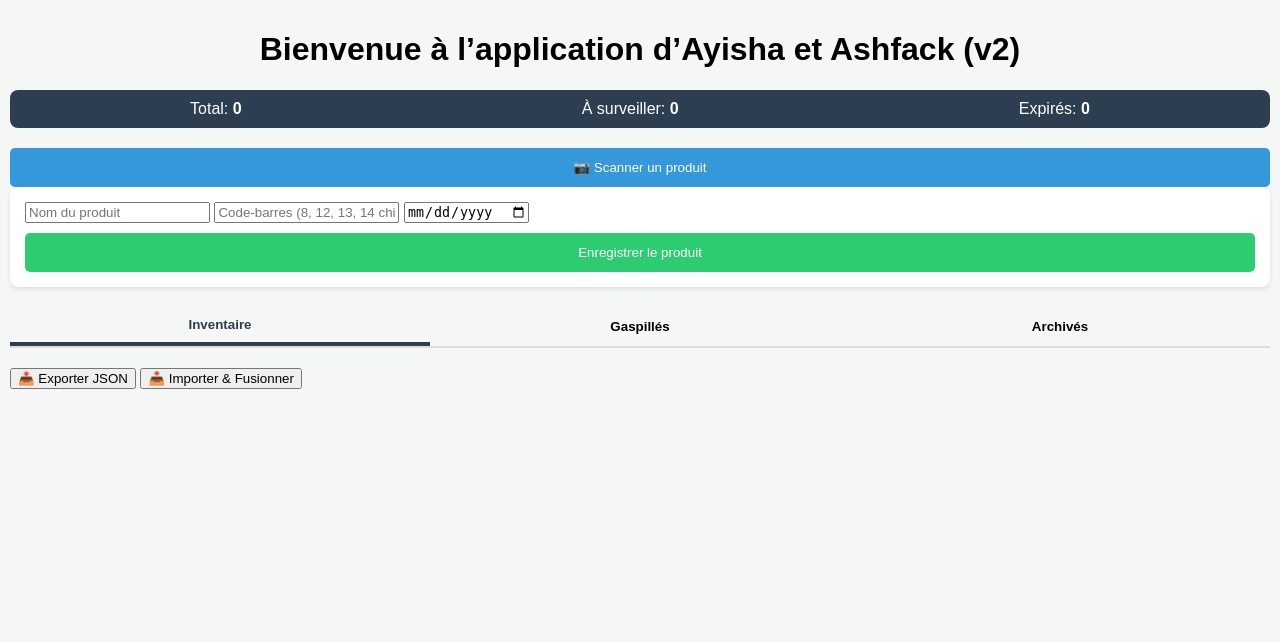
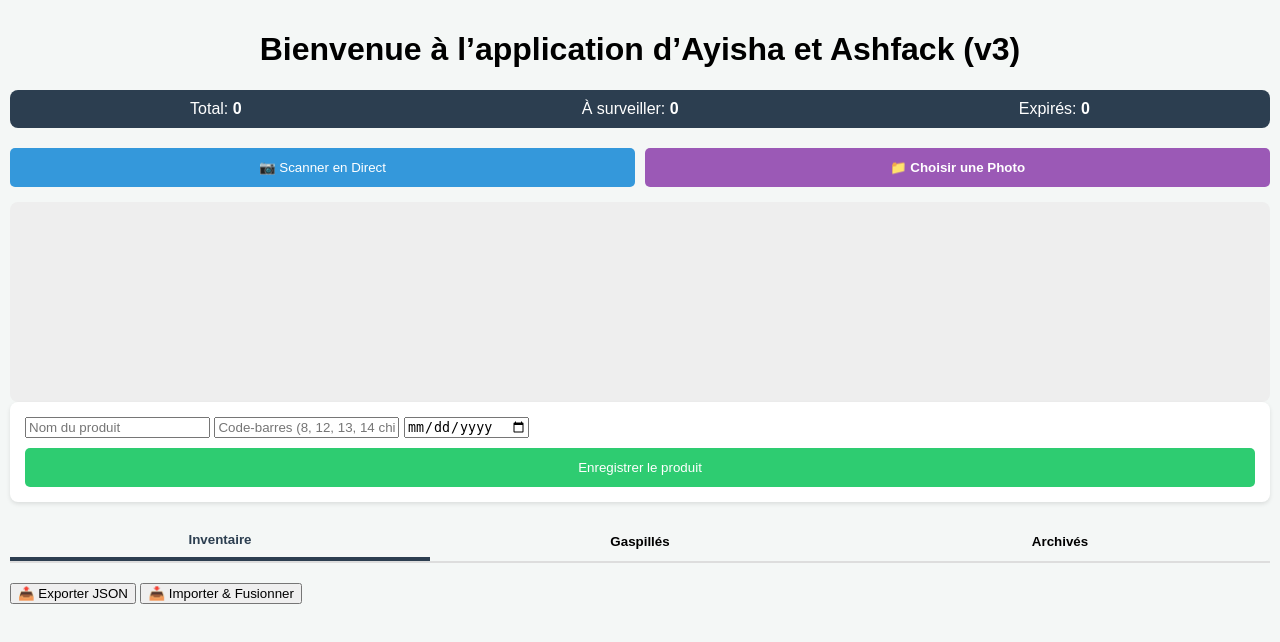
Before and after one commit to ashfack/poc-inventaire-scanner, a Flask app: page / in a window 1280 px wide. Shown: the top 642 px of the page. Run offline with Flask 3, Linux system fonts and the light colour scheme.

Commit message:
Dual input scan mode

```diff
--- a/static/css/style.css
+++ b/static/css/style.css
@@ -17,4 +17,28 @@ header { text-align: center; margin-bottom: 20px; }
 .btn-primary { width: 100%; background: #3498db; color: white; border: none; padding: 12px; border-radius: 5px; }
 .btn-success { width: 100%; background: var(--green); color: white; border: none; padding: 12px; border-radius: 5px; margin-top: 10px; }
 
-#interactive video { width: 100%; border-radius: 8px; }
+
+.scanner-actions {
+    display: grid;
+    grid-template-columns: 1fr 1fr;
+    gap: 10px;
+    margin-bottom: 15px;
+}
+
+.btn-secondary {
+    background-color: #9b59b6; /* Violet */
+    color: white;
+    border: none;
+    padding: 12px;
+    border-radius: 5px;
+    font-weight: bold;
+    cursor: pointer;
+}
+
+#interactive {
+    width: 100%;
+    min-height: 200px;
+    background: #eee;
+    border-radius: 8px;
+    overflow: hidden;
+}
--- a/static/js/app.js
+++ b/static/js/app.js
@@ -16,26 +16,43 @@ inputs.forEach(id => {
 });
 
 // --- SCANNER ---
+// Bouton Scan Direct
 document.getElementById('btn-scan').onclick = () => {
-    scanner.startScanner('interactive', async (code) => {
-        // Remplir le champ code-barres
+    scanner.startScanner('interactive', handleDetection);
+};
+
+// Bouton Galerie (on déclenche le clic sur l'input caché)
+document.getElementById('btn-browse').onclick = () => {
+    document.getElementById('qr-input-file').click();
+};
+
+// Événement quand une photo est choisie
+document.getElementById('qr-input-file').onchange = (e) => {
+    const file = e.target.files[0];
+    if (!file) return;
+    scanner.scanFile('interactive', file, handleDetection);
+};
+
+// Fonction commune de traitement du code détecté
+async function handleDetection(code) {
     document.getElementById('p-barcode').value = code;
 
-        // Appel OpenFoodFacts automatique
+    // Feedback visuel (vibration si supporté)
+    if (navigator.vibrate) navigator.vibrate(100);
+
     try {
         const res = await fetch(`https://world.openfoodfacts.org/api/v0/product/${code}.json`);
         const json = await res.json();
         if (json.status === 1) {
+            console.log("1",json);
+            console.log("2",json.product);
+             console.log("3",json.product.product_name);
             document.getElementById('p-name').value = json.product.product_name;
-                // Petit retour visuel pour Ayisha & Ashfack
-                console.log("Produit trouvé : " + json.product.product_name);
-                alert("Produit trouvé : " + json.product.product_name);
         }
-        } catch (e) {
-            console.error("Erreur OpenFoodFacts", e);
+    } catch (err) {
+        console.error("Erreur OpenFoodFacts:", err);
     }
-    });
-};
+}
 
 // --- RENDU & STATS ---
 window.updateView = () => {
--- a/static/js/scanner.js
+++ b/static/js/scanner.js
@@ -1,44 +1,47 @@
-// On initialise l'objet de scan globalement pour pouvoir l'arrêter proprement
 let html5QrCode = null;
 
+// Initialisation du scanner sur l'élément
+const getScanner = (elementId) => {
+    if (!html5QrCode) {
+        html5QrCode = new Html5Qrcode(elementId);
+    }
+    return html5QrCode;
+};
+
+// MODE 1 : Scan vidéo en direct
 export const startScanner = (elementId, onDetected) => {
-    // Si un scanner tourne déjà, on l'arrête avant d'en lancer un nouveau
-    if (html5QrCode) {
-        html5QrCode.stop().catch(err => console.error("Erreur stop:", err));
-    }
-
-    html5QrCode = new Html5Qrcode(elementId);
+    const scanner = getScanner(elementId);
 
     const config = {
-        fps: 15, // Plus d'images par seconde pour plus de réactivité
-        qrbox: { width: 280, height: 150 }, // Zone de lecture adaptée aux codes-barres allongés
-        aspectRatio: 1.777778 // Format 16:9 pour mieux voir sur mobile
+        fps: 10,
+        qrbox: { width: 250, height: 150 },
+        aspectRatio: 1.77
     };
 
-    html5QrCode.start(
-        { facingMode: "environment" }, // Utilise la caméra arrière
-        config,
-        (decodedText) => {
-            // En cas de succès
-            console.log("Code détecté :", decodedText);
+    scanner.start({ facingMode: "environment" }, config, (text) => {
+        onDetected(text);
+        stopScanner();
+    }).catch(err => console.error("Erreur caméra:", err));
+};
+
+// MODE 2 : Scan depuis un fichier (Galerie)
+export const scanFile = (elementId, file, onDetected) => {
+    const scanner = getScanner(elementId);
+
+    scanner.scanFile(file, true)
+        .then(decodedText => {
             onDetected(decodedText);
-            stopScanner(); // Arrête la caméra après détection
-        },
-        (errorMessage) => {
-            // On ne log pas les erreurs de lecture (trop fréquentes tant que le focus n'est pas fait)
-        }
-    ).catch(err => {
-        alert("Impossible d'accéder à la caméra. Vérifiez les permissions HTTPS.");
-        console.error(err);
-    });
+        })
+        .catch(err => {
+            alert("Impossible de lire le code sur cette photo. Essayez de la prendre de plus près.");
+            console.error(err);
+        });
 };
 
 export const stopScanner = () => {
-    if (html5QrCode) {
+    if (html5QrCode && html5QrCode.isScanning) {
         html5QrCode.stop().then(() => {
-            console.log("Scanner arrêté.");
-            // Optionnel : masquer le conteneur vidéo pour gagner de la place
             document.getElementById('interactive').innerHTML = "";
-        }).catch(err => console.error("Erreur lors de l'arrêt:", err));
+        });
     }
 };
--- a/sw.js
+++ b/sw.js
@@ -1,4 +1,4 @@
-const CACHE_NAME = 'inv-app-v5';
+const CACHE_NAME = 'inv-app-v6';
 const ASSETS = [
     '/',
     '/static/css/style.css',
--- a/templates/index.html
+++ b/templates/index.html
@@ -10,7 +10,7 @@
 </head>
 <body>
     <header>
-        <h1>Bienvenue à l’application d’Ayisha et Ashfack (v2)</h1>
+        <h1>Bienvenue à l’application d’Ayisha et Ashfack (v3)</h1>
         <div class="stats-grid">
             <div class="stat-item">Total: <b id="stat-total">0</b></div>
             <div class="stat-item">À surveiller: <b id="stat-watch">0</b></div>
@@ -20,8 +20,12 @@
 
     <main>
         <section id="input-area">
-            <button id="btn-scan" class="btn-primary">📷 Scanner un produit</button>
-            <div id="interactive" class="viewport"></div>
+          <div class="scanner-actions">
+              <button id="btn-scan" class="btn-primary">📷 Scanner en Direct</button>
+              <button id="btn-browse" class="btn-secondary">📁 Choisir une Photo</button>
+          </div>
+          <input type="file" id="qr-input-file" accept="image/*" style="display:none">
+          <div id="interactive" class="viewport"></div>
 
             <form id="product-form" class="card">
                 <input type="text" id="p-name" placeholder="Nom du produit" required>
```
Lines whose indentation alone changed are shown as unchanged.
